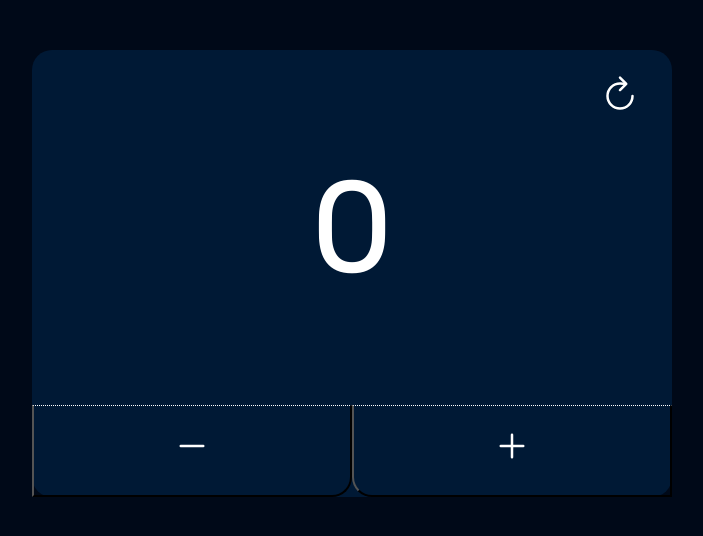
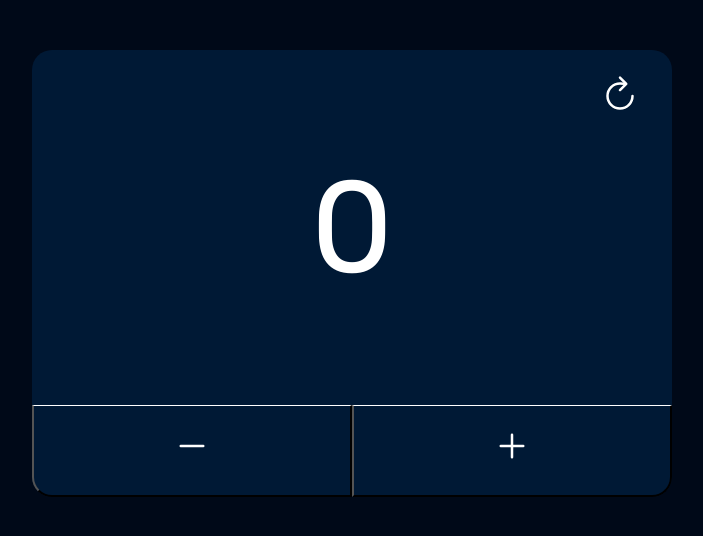
Before and after one commit to Saba-Daryabari/Counter, a plain HTML site: page index.html in a window 1280 px wide. Shown: the whole page, without its empty margins (288-991 px from the left). Drawn offline with nearby package versions, Linux system fonts and the light colour scheme; a web font is replaced by a local one.

Commit message:
button border edited

```diff
--- a/style.css
+++ b/style.css
@@ -37,7 +37,6 @@ body {
 }
 .btn-container {
   display: flex;
-
   justify-content: center;
   align-items: center;
 }
@@ -48,13 +47,13 @@ body {
   background-color: #bababa00;
 }
 .btn-next {
-  border-top: 1px dotted #fff;
-  border-radius: 0 0 0 2rem;
+  border-top: 1px solid #fff;
+  border-radius: 0 0 2rem 0;
   padding: 2rem;
 }
 .btn-perv {
-  border-top: 1px dotted #fff;
-  border-radius: 0 0 2rem 0;
+  border-top: 1px solid #fff;
+  border-radius: 0 0 0 2rem;
   padding: 2rem;
 }
 .btn-reset {
```
